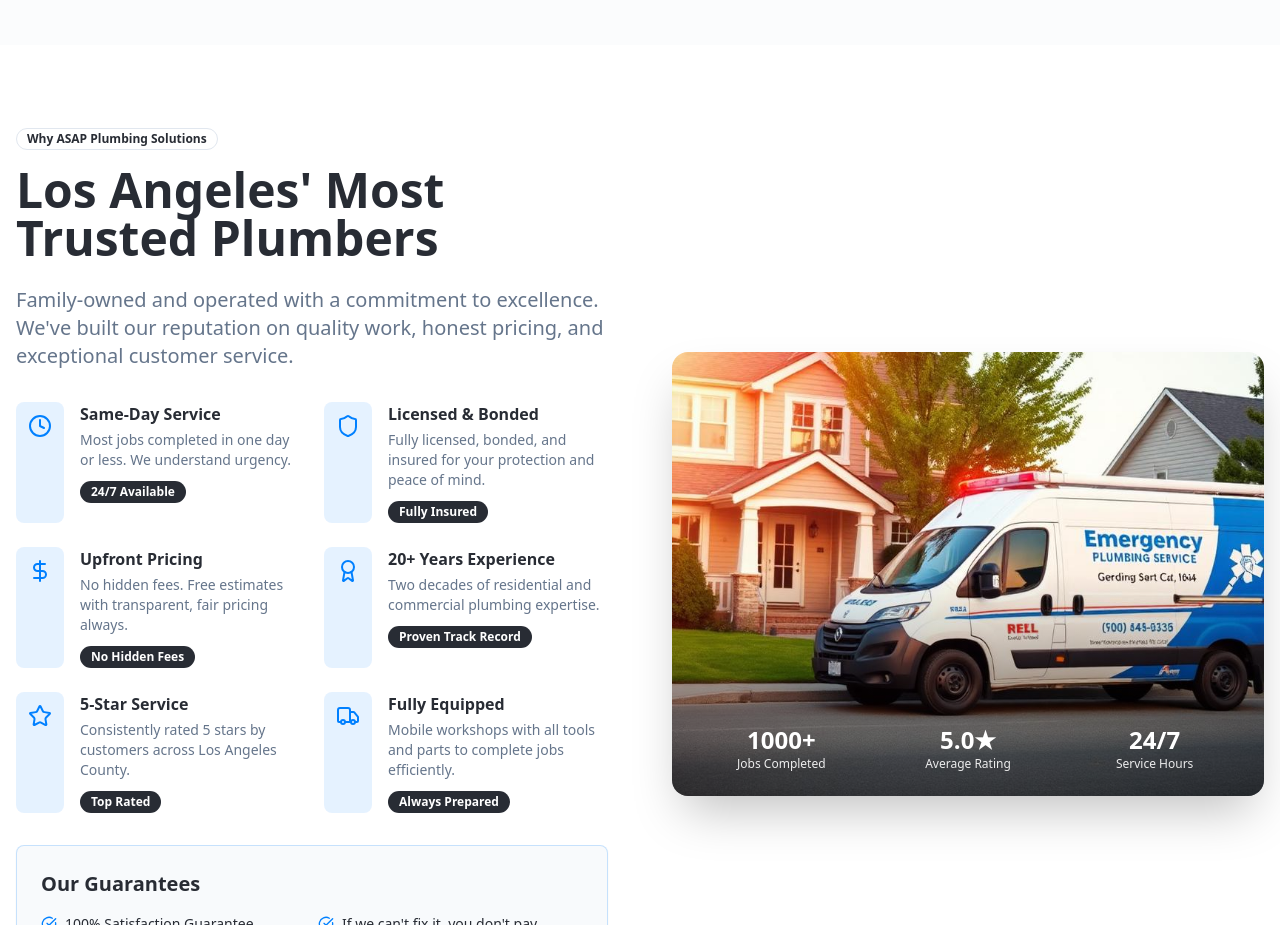
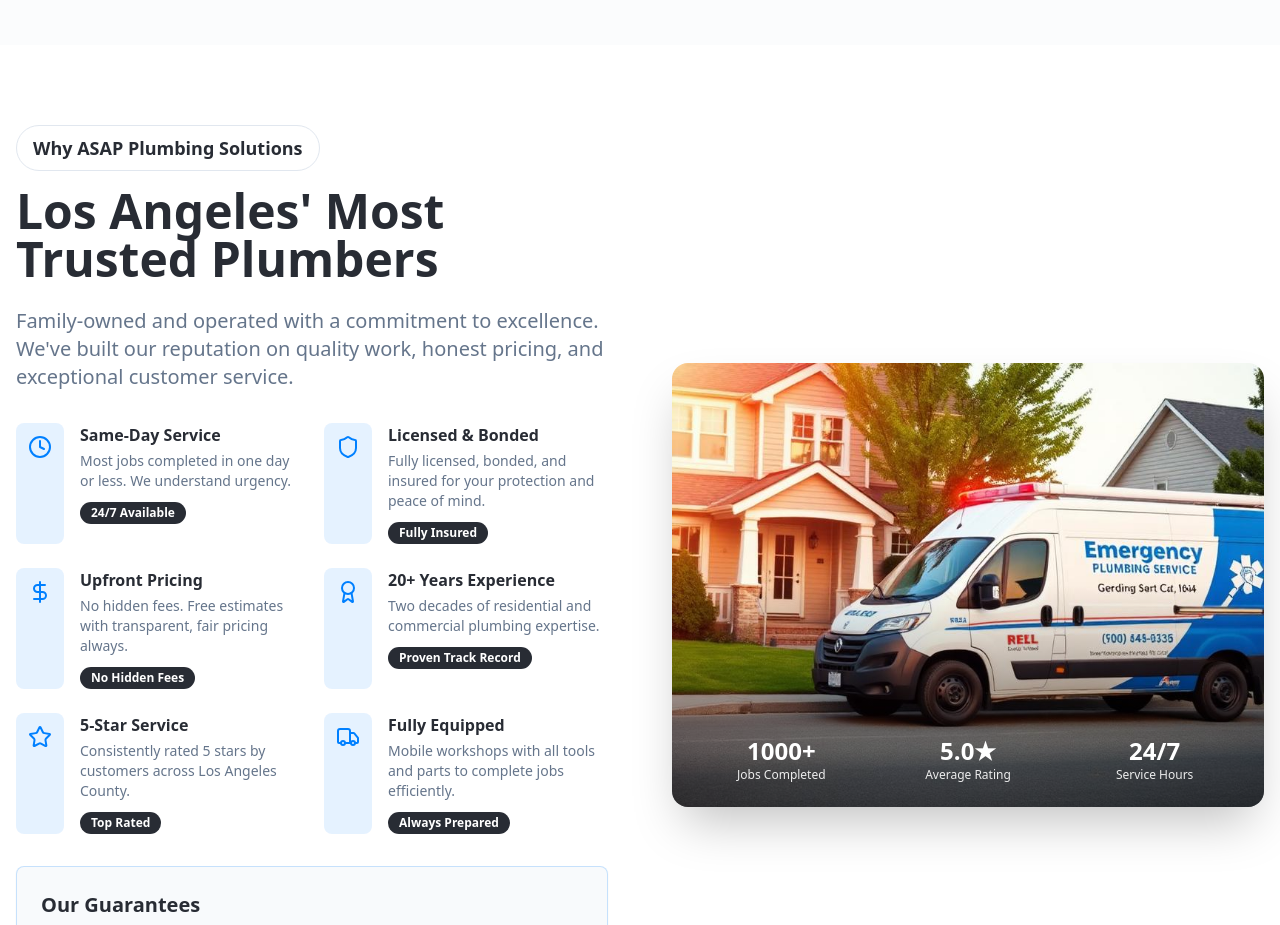
Before and after one commit to saheer123-glitch/plumb-convert-flow, a React (Vite) app: page / in a window 1280 px wide. Shown: the part 2220-3145 px from the top of the page. Built offline with nearby package versions, Linux system fonts and the light colour scheme.

Commit message:
Increase size of "Why ASAP Plumbing Solutions" badge
Increase the size of the "Why ASAP Plumbing Solutions" badge in the "Why Choose Us" section.

```diff
--- a/src/components/WhyChooseUs.tsx
+++ b/src/components/WhyChooseUs.tsx
@@ -68,7 +68,7 @@ const WhyChooseUs = ({ id }: { id?: string }) => {
           {/* Left Content */}
           <div className="space-y-8">
             <div>
-              <Badge variant="outline" className="mb-4">Why ASAP Plumbing Solutions</Badge>
+              <Badge variant="outline" className="mb-4 text-lg px-4 py-2">Why ASAP Plumbing Solutions</Badge>
               <h2 className="text-4xl lg:text-5xl font-bold text-secondary mb-6">
                 Los Angeles' Most Trusted Plumbers
               </h2>
```
